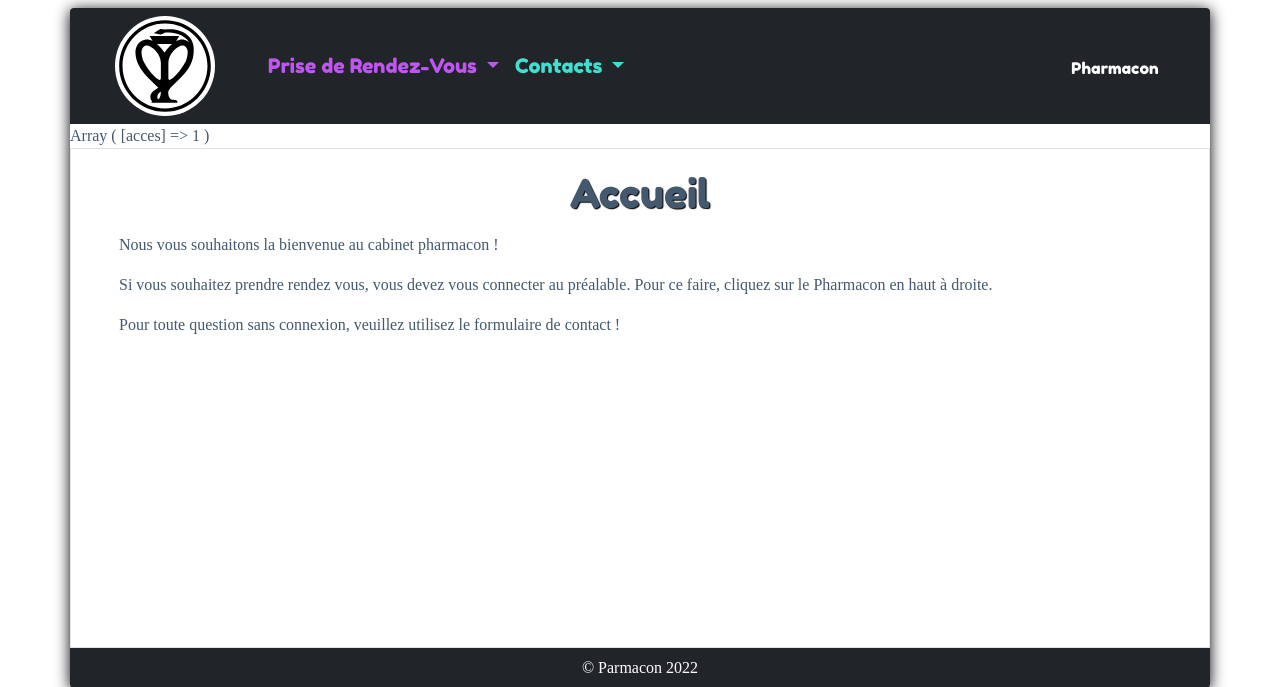
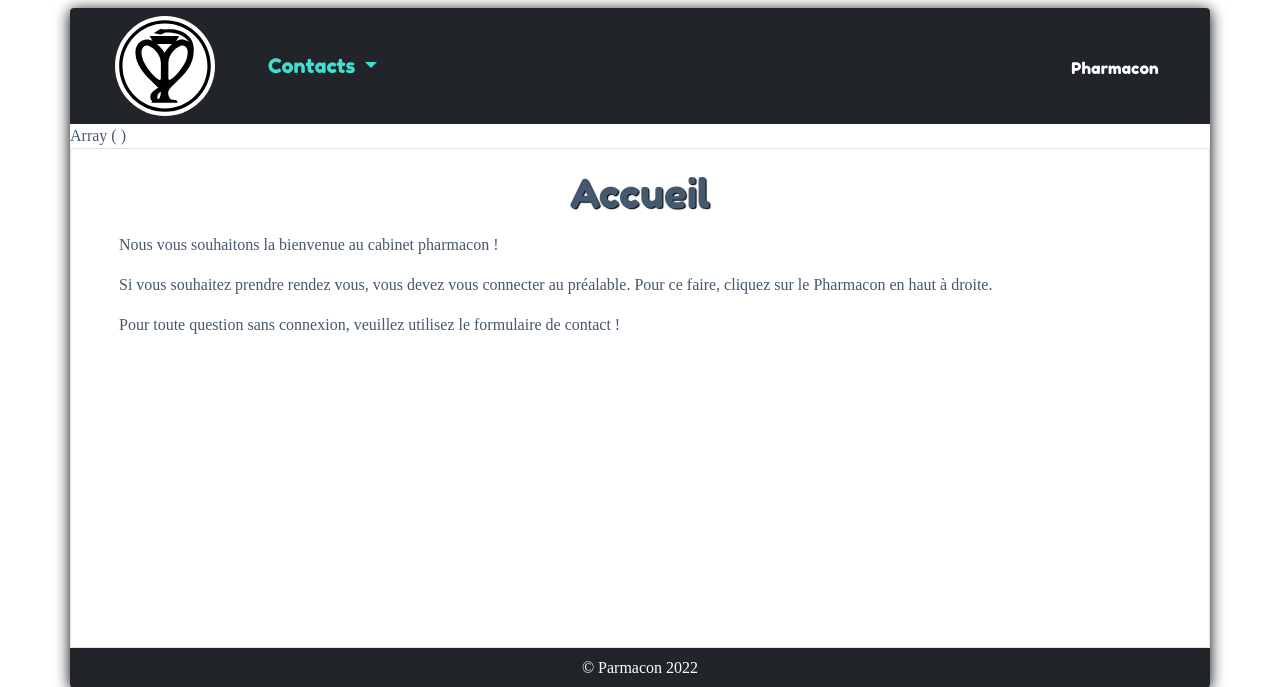
Before and after one commit to Angelina-DS/DevWeb_Project, a PHP site: page / in a window 1280 px wide. Shown: the top 687 px of the page. Run offline with PHP 8.4, Linux system fonts and the light colour scheme; a stand-in replaces the project's code that opens the database connection; some web fonts are replaced.

Commit message:
suppression erreur

```diff
--- a/index.php
+++ b/index.php
@@ -1,6 +1,5 @@
 <?php
 session_start();
-$_SESSION['acces'] = 1;
 require_once "controllers/backend.controller.php";
 require_once "controllers/frontend.controller.php";
 require_once "config/Securite.class.php";
```
